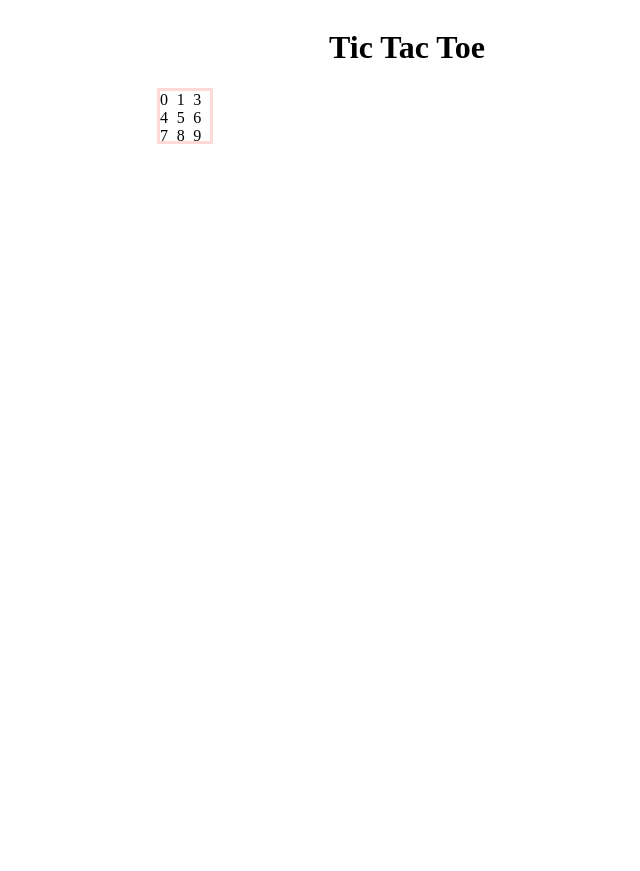
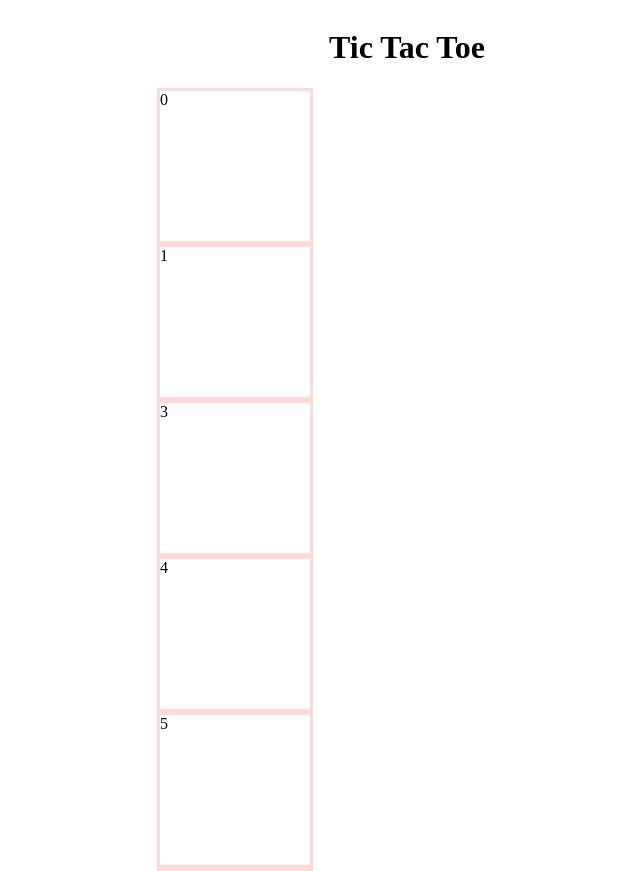
Before and after one commit to pinkx-xlink/js-tic-tac-toe-project, a plain HTML site: page index.html in a window 1280 px wide. Shown: the top 871 px of the page, without its empty margins (233-873 px from the left). Before the commit the page ends 800 px from the top, so only its background shows below. Drawn offline with Linux system fonts and the light colour scheme.

Commit message:
Delete cell as a parent div and add it to each cell as a class instead

```diff
--- a/index.html
+++ b/index.html
@@ -9,18 +9,15 @@
 <body>
     <h1>Tic Tac Toe</h1>
     <div id="my-gameboard">
-        <div class="cells">
-            <div id="cell-1">0</div>
-            <div id="cell-2">1</div>
-            <div id="cell-3">3</div>
-            <div id="cell-4">4</div>
-            <div id="cell-5">5</div>
-            <div id="cell-6">6</div>
-            <div id="cell-7">7</div>
-            <div id="cell-8">8</div>
-            <div id="cell-9">9</div>
-        </div>
-
+            <div id="cell-1" class="cell">0</div>
+            <div id="cell-2" class="cell">1</div>
+            <div id="cell-3" class="cell">3</div>
+            <div id="cell-4" class="cell">4</div>
+            <div id="cell-5" class="cell">5</div>
+            <div id="cell-6" class="cell">6</div>
+            <div id="cell-7" class="cell">7</div>
+            <div id="cell-8" class="cell">8</div>
+            <div id="cell-9" class="cell">9</div>
     </div>
 </body>
 <script src="main.js" defer></script>
--- a/style.css
+++ b/style.css
@@ -4,15 +4,13 @@ body {
     align-items: center;
 }
 #my-gameboard {
-
     height: 500px;
     width: 500px;
-
 }
-.cells {
+.cell {
     display: grid;
     grid-template-columns: repeat(3, 1fr);
     border: 3px solid rgba(255, 0, 0, 0.151);
-    height: 50px;
-    width: 50px;
+    height: 150px;
+    width: 150px;
 }
```
